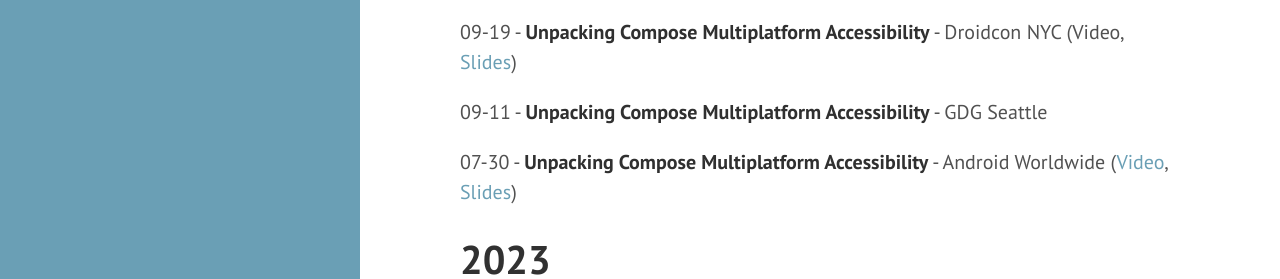
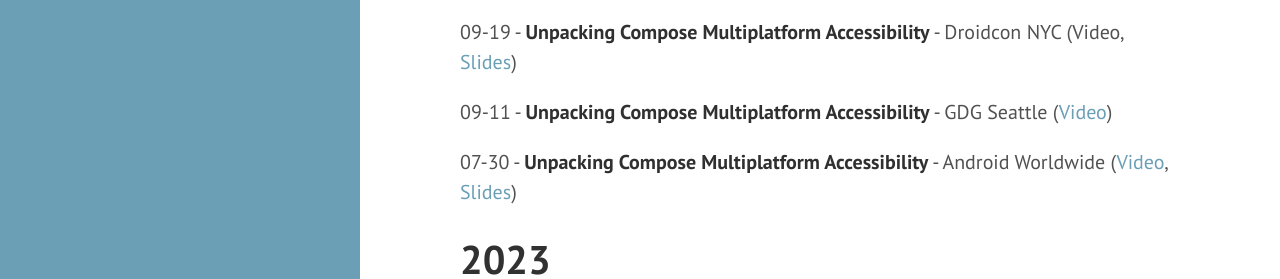
Before and after one commit to colinmarsch/colinmarsch.github.io, a Jekyll site: the page built from talks.md, in a window 1280 px wide. Shown: the part 200-479 px from the top of the page. Built offline with Jekyll 4.4.1, drawn with Linux system fonts in a browser that asks for light colours.

Commit message:
Add video link for GDG Seattle talk

```diff
--- a/talks.md
+++ b/talks.md
@@ -7,7 +7,7 @@
 
 09-19 - **Unpacking Compose Multiplatform Accessibility** - Droidcon NYC (Video, [Slides](https://speakerdeck.com/cmarsch/droidcon-nyc-2024-unpacking-compose-multiplatform-accessibility))
 
-09-11 - **Unpacking Compose Multiplatform Accessibility** - GDG Seattle
+09-11 - **Unpacking Compose Multiplatform Accessibility** - GDG Seattle ([Video](https://www.youtube.com/watch?v=wSr-fQA12PY))
 
 07-30 - **Unpacking Compose Multiplatform Accessibility** - Android Worldwide ([Video](https://www.youtube.com/watch?v=kRekYKQwa4w&list=PLjQD4n5Df70GJg3ljMDhDtFTbdQgjPsm0&index=14), [Slides](https://speakerdeck.com/cmarsch/android-worldwide-july-2024-unpacking-compose-multiplatform-accessibility))
 
```
